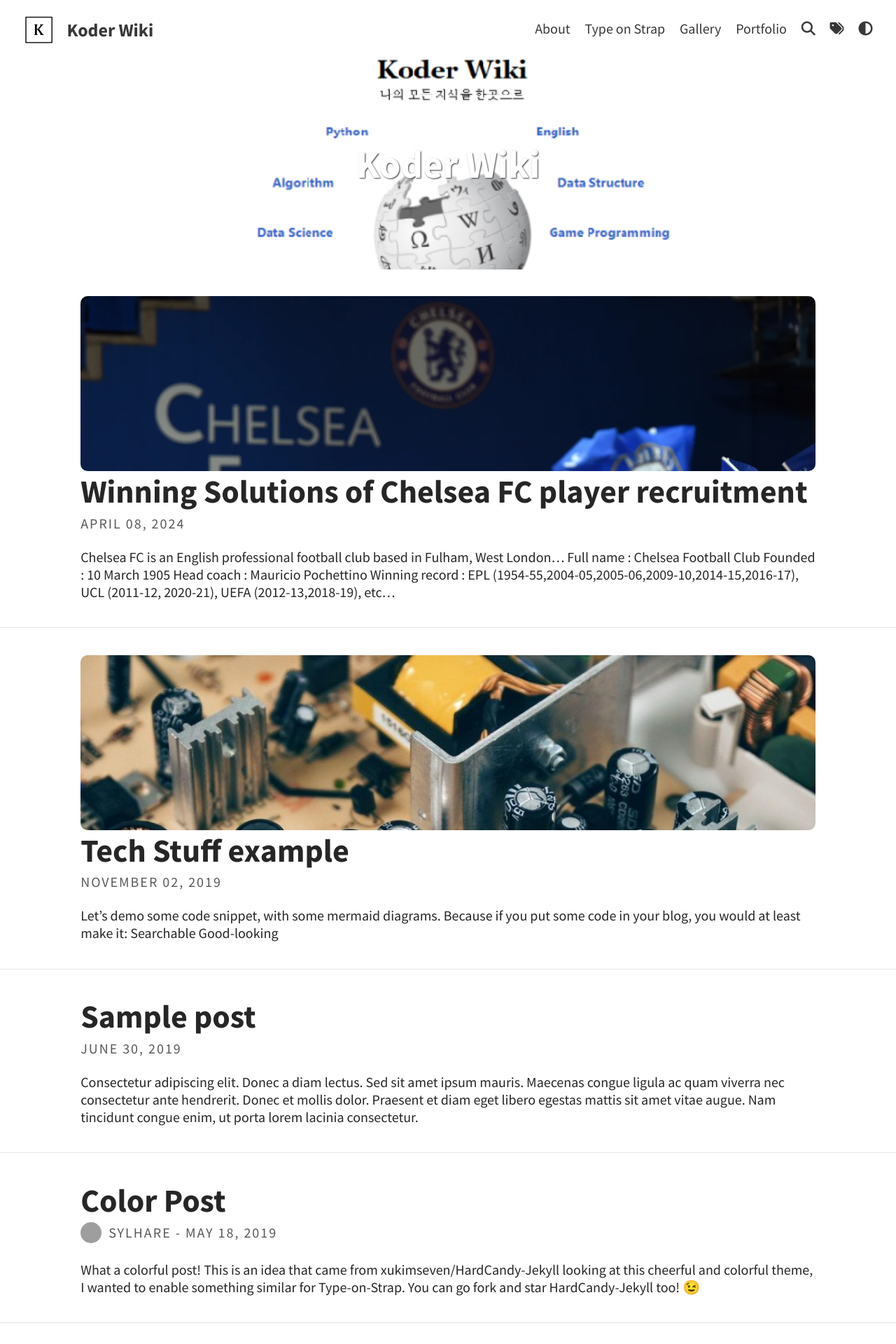
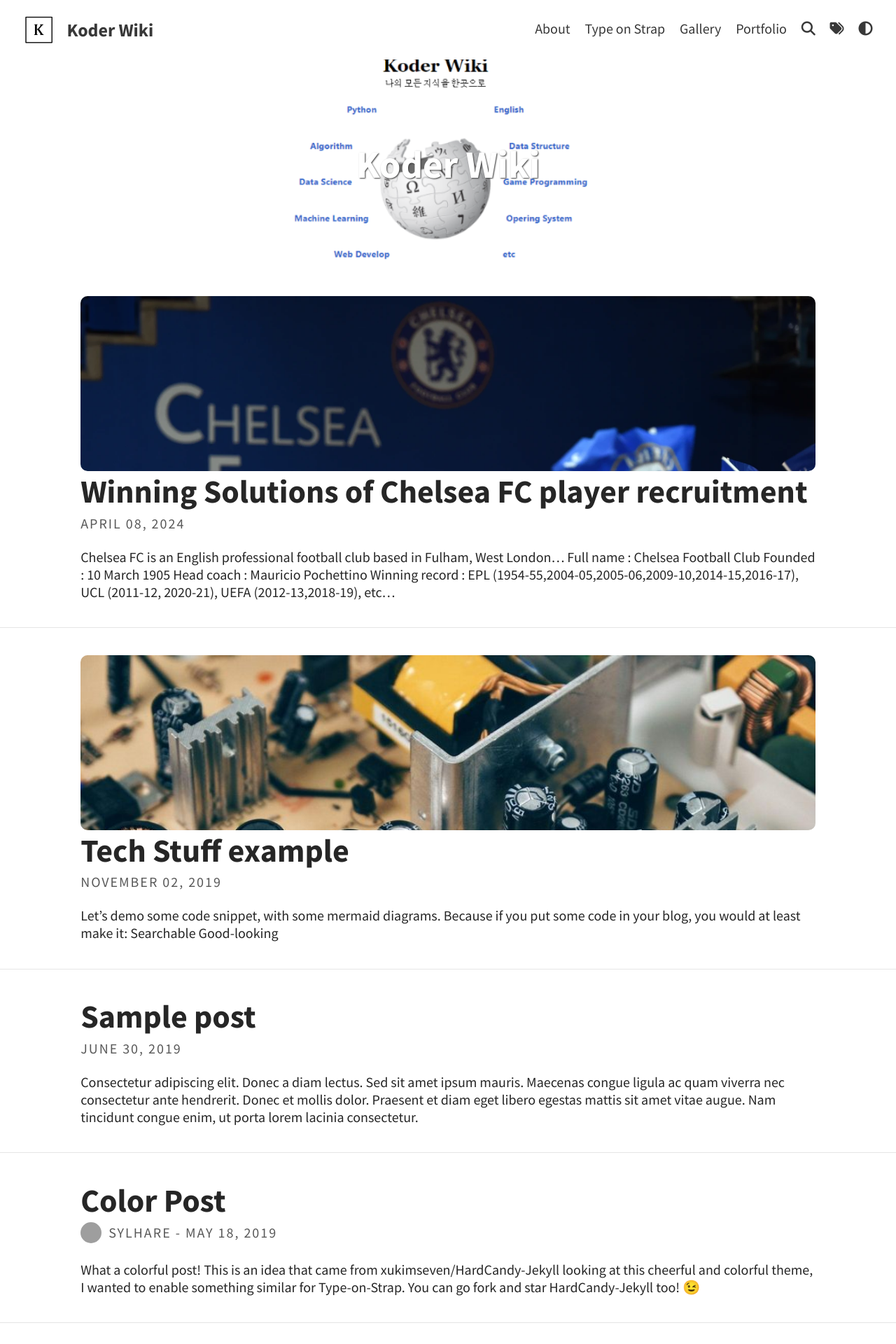
Before and after one commit to KoderWiki/Kontrl-Enter.github.io, a Jekyll site: the page built from index.html, in a window 1280 px wide. Shown: the top 1920 px of the page at 70% size. Built offline with Jekyll 4.4.1, drawn with Linux system fonts in a browser that asks for light colours; a script that is not in the unit is left out; the list of posts is cut into pages by our own code; grey boxes are pictures that could not be loaded.

Commit message:
Update _config.yml

```diff
--- a/_config.yml
+++ b/_config.yml
@@ -10,7 +10,7 @@ favicon: assets/icon.ico                             # Icon displayed in the tab
 
 # Header and footer text
 header_text: Koder Wiki
-header_feature_image: assets/img/header/header.png
+header_feature_image: assets/img/header/header2.png
 header_feature_image_responsive: true
 footer_text: >
   Powered by <a href="https://jekyllrb.com/">Jekyll</a> with <a href="https://github.com/sylhare/Type-on-Strap">Type on Strap</a>
```
